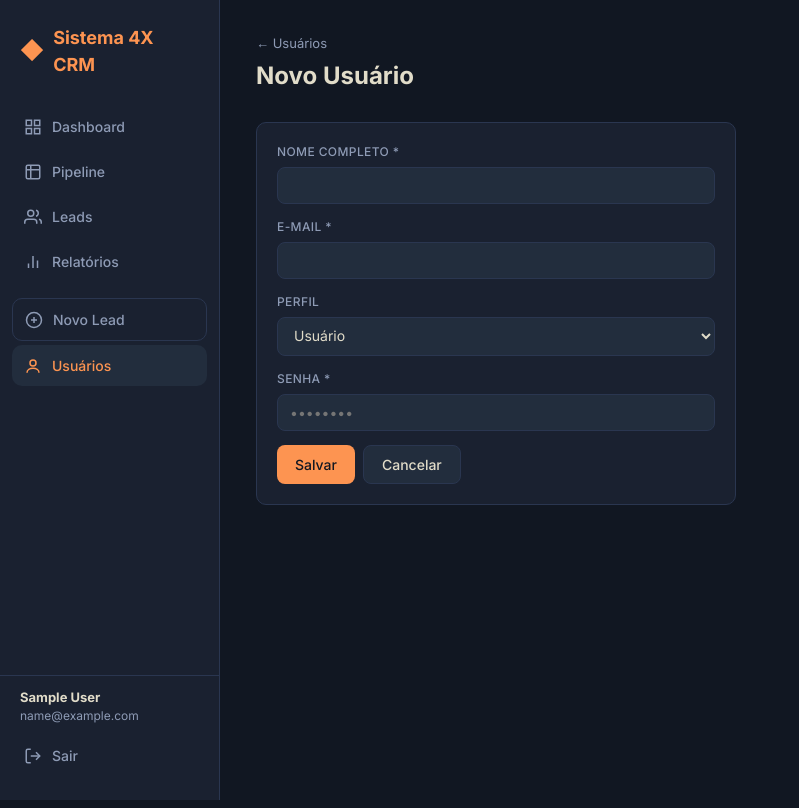
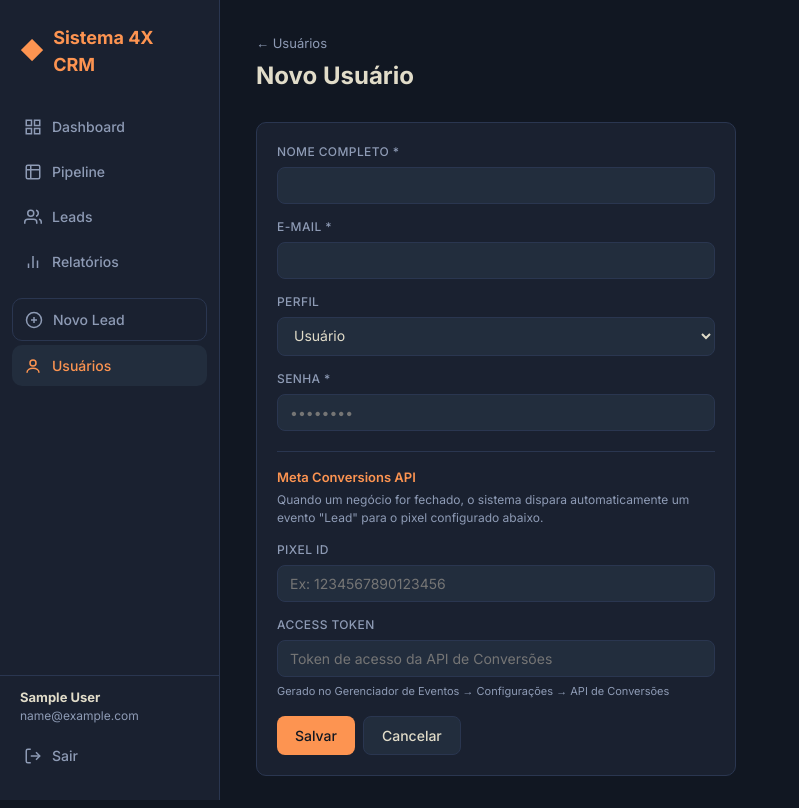
Before and after one commit to danielsilvadesa6/sistema-4x-crm, a Flask app: page /admin/usuario/novo in a window 1280 px wide. Shown: the whole page, without its empty margins (0-799 px from the left). Run offline with Flask 3, Linux system fonts and the light colour scheme; the visitor is signed in with stand-in values (Sample User, id 1); some libraries are stand-ins or nearby versions.

Commit message:
Integrar Meta Conversions API (CAPI) ao CRM
- Novos campos meta_pixel_id e meta_access_token na tabela usuarios
  com migration automatica via ALTER TABLE no init_db()
- Formulario de admin (criar/editar usuario) com secao Meta CAPI
- Ao mover lead para Negocio Fechado: dispara evento Lead para
  a Meta CAPI em thread daemon (assíncrono, sem bloquear o request)
- Falhas logadas via app.logger.error sem gerar 500

Co-Authored-By: Claude Sonnet 4.6 <noreply@anthropic.com>

```diff
--- a/app.py
+++ b/app.py
@@ -4,6 +4,8 @@ import os
 import re
 import sys
 import traceback
+import threading
+import time
 import bcrypt
 from functools import wraps
 from datetime import datetime, timedelta
@@ -224,6 +226,17 @@ def init_db():
                        ("usuario_id", "INTEGER"), ("instagram", "TEXT")]:
         if col not in colunas:
             conn.execute(f"ALTER TABLE leads ADD COLUMN {col} {tipo}")
+
+    # Migração: novos campos Meta CAPI na tabela usuarios
+    cols_usuarios = [r[1] if not USE_PG else r["column_name"]
+                     for r in conn.execute(
+                         "SELECT column_name FROM information_schema.columns WHERE table_name='usuarios'"
+                         if USE_PG else
+                         "PRAGMA table_info(usuarios)"
+                     ).fetchall()]
+    for col, tipo in [("meta_pixel_id", "TEXT"), ("meta_access_token", "TEXT")]:
+        if col not in cols_usuarios:
+            conn.execute(f"ALTER TABLE usuarios ADD COLUMN {col} {tipo}")
     conn.commit()
 
     # Renomear etapas antigas para os novos nomes
@@ -425,6 +438,37 @@ def injetar_usuario():
 
 
 # ─── Helpers ─────────────────────────────────────────────────────────────────
+
+def _disparar_capi(pixel_id, access_token, lead_nome, valor_servico, evento="Lead"):
+    """Dispara evento para a Meta Conversions API em background (não trava o request)."""
+    def _enviar():
+        try:
+            import urllib.request, urllib.parse, json as _json
+            url = f"https://graph.facebook.com/v21.0/{pixel_id}/events?access_token={access_token}"
+            payload = {
+                "data": [{
+                    "event_name": evento,
+                    "event_time": int(time.time()),
+                    "action_source": "crm",
+                    "user_data": {"client_user_agent": "Sistema4XCRM/1.0"},
+                    "custom_data": {
+                        "currency": "BRL",
+                        "value": float(valor_servico) if valor_servico else 0,
+                        "content_name": lead_nome,
+                    }
+                }]
+            }
+            body = _json.dumps(payload).encode("utf-8")
+            req  = urllib.request.Request(url, data=body,
+                                          headers={"Content-Type": "application/json"},
+                                          method="POST")
+            with urllib.request.urlopen(req, timeout=10) as resp:
+                resultado = resp.read().decode()
+            app.logger.info(f"[CAPI] Evento '{evento}' enviado para pixel {pixel_id}: {resultado}")
+        except Exception:
+            app.logger.error(f"[CAPI] Falha ao enviar evento para pixel {pixel_id}:\n{traceback.format_exc()}")
+    threading.Thread(target=_enviar, daemon=True).start()
+
 
 def instagram_link(usuario):
     if not usuario:
@@ -855,6 +899,21 @@ def api_mover():
         "UPDATE leads SET etapa=%s, atualizado_em=NOW()::text WHERE id=%s", (nova_etapa, lead_id)
     )
     conn.commit()
+
+    # Disparo CAPI assíncrono ao fechar negócio
+    if nova_etapa == "Negócio Fechado":
+        dono = conn.execute(
+            "SELECT meta_pixel_id, meta_access_token FROM usuarios WHERE id=%s",
+            (session["user_id"],)
+        ).fetchone()
+        if dono and dono["meta_pixel_id"] and dono["meta_access_token"]:
+            _disparar_capi(
+                pixel_id=dono["meta_pixel_id"],
+                access_token=dono["meta_access_token"],
+                lead_nome=lead["nome"],
+                valor_servico=lead["valor_servico"],
+            )
+
     conn.close()
     return jsonify({"ok": True})
 
@@ -1161,6 +1220,9 @@ def admin_novo_usuario():
         senha  = d.get("senha", "")
         perfil = d.get("perfil") if d.get("perfil") in ("admin", "usuario") else "usuario"
 
+        pixel_id     = d.get("meta_pixel_id", "").strip()
+        access_token = d.get("meta_access_token", "").strip()
+
         if not nome or not email or not senha:
             erro = "Preencha nome, e-mail e senha."
         else:
@@ -1172,8 +1234,8 @@ def admin_novo_usuario():
             else:
                 senha_hash = bcrypt.hashpw(senha.encode("utf-8"), bcrypt.gensalt()).decode("utf-8")
                 conn.execute(
-                    "INSERT INTO usuarios (nome, email, senha, perfil, ativo) VALUES (%s,%s,%s,%s,%s)",
-                    (nome, email, senha_hash, perfil, 1)
+                    "INSERT INTO usuarios (nome, email, senha, perfil, ativo, meta_pixel_id, meta_access_token) VALUES (%s,%s,%s,%s,%s,%s,%s)",
+                    (nome, email, senha_hash, perfil, 1, pixel_id or None, access_token or None)
                 )
                 conn.commit()
                 conn.close()
@@ -1193,10 +1255,12 @@ def admin_editar_usuario(usuario_id):
     erro = None
     if request.method == "POST":
         d = request.form
-        nome   = d.get("nome", "").strip()
-        email  = d.get("email", "").strip().lower()
-        senha  = d.get("senha", "")
-        perfil = d.get("perfil") if d.get("perfil") in ("admin", "usuario") else "usuario"
+        nome         = d.get("nome", "").strip()
+        email        = d.get("email", "").strip().lower()
+        senha        = d.get("senha", "")
+        perfil       = d.get("perfil") if d.get("perfil") in ("admin", "usuario") else "usuario"
+        pixel_id     = d.get("meta_pixel_id", "").strip()
+        access_token = d.get("meta_access_token", "").strip()
 
         if not nome or not email:
             erro = "Preencha nome e e-mail."
@@ -1210,13 +1274,13 @@ def admin_editar_usuario(usuario_id):
                 if senha:
                     senha_hash = bcrypt.hashpw(senha.encode("utf-8"), bcrypt.gensalt()).decode("utf-8")
                     conn.execute(
-                        "UPDATE usuarios SET nome=%s, email=%s, perfil=%s, senha=%s WHERE id=%s",
-                        (nome, email, perfil, senha_hash, usuario_id)
+                        "UPDATE usuarios SET nome=%s, email=%s, perfil=%s, senha=%s, meta_pixel_id=%s, meta_access_token=%s WHERE id=%s",
+                        (nome, email, perfil, senha_hash, pixel_id or None, access_token or None, usuario_id)
                     )
                 else:
                     conn.execute(
-                        "UPDATE usuarios SET nome=%s, email=%s, perfil=%s WHERE id=%s",
-                        (nome, email, perfil, usuario_id)
+                        "UPDATE usuarios SET nome=%s, email=%s, perfil=%s, meta_pixel_id=%s, meta_access_token=%s WHERE id=%s",
+                        (nome, email, perfil, pixel_id or None, access_token or None, usuario_id)
                     )
                 conn.commit()
                 conn.close()
--- a/templates/admin_usuario_form.html
+++ b/templates/admin_usuario_form.html
@@ -33,6 +33,29 @@
       <label>{{ 'Nova senha (deixe em branco para manter)' if usuario else 'Senha *' }}</label>
       <input type="password" name="senha" {% if not usuario %}required{% endif %} class="input" placeholder="••••••••">
     </div>
+
+    <div style="border-top:1px solid var(--border);margin:20px 0 16px;padding-top:16px">
+      <h3 style="font-size:13px;font-weight:600;margin-bottom:4px;color:var(--copper)">Meta Conversions API</h3>
+      <p style="font-size:12px;color:var(--text2);margin-bottom:14px">
+        Quando um negócio for fechado, o sistema dispara automaticamente um evento "Lead"
+        para o pixel configurado abaixo.
+      </p>
+      <div class="form-group">
+        <label>Pixel ID</label>
+        <input type="text" name="meta_pixel_id" class="input"
+               placeholder="Ex: 1234567890123456"
+               value="{{ usuario.meta_pixel_id if usuario and usuario.meta_pixel_id else '' }}">
+      </div>
+      <div class="form-group">
+        <label>Access Token</label>
+        <input type="text" name="meta_access_token" class="input"
+               placeholder="Token de acesso da API de Conversões"
+               value="{{ usuario.meta_access_token if usuario and usuario.meta_access_token else '' }}"
+               autocomplete="off">
+        <span style="font-size:11px;color:var(--text2)">Gerado no Gerenciador de Eventos → Configurações → API de Conversões</span>
+      </div>
+    </div>
+
     <div class="form-actions" style="display:flex;gap:8px;margin-top:8px">
       <button type="submit" class="btn btn-primary">Salvar</button>
       <a href="{{ url_for('admin_usuarios') }}" class="btn btn-ghost">Cancelar</a>
```
